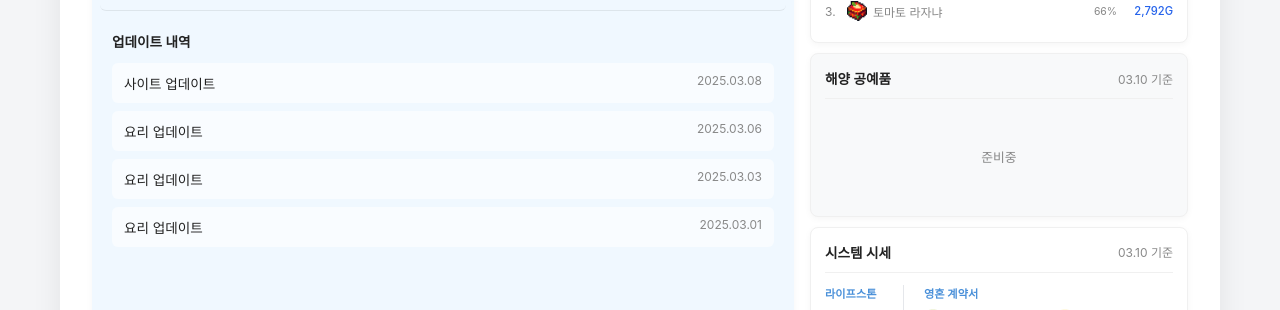
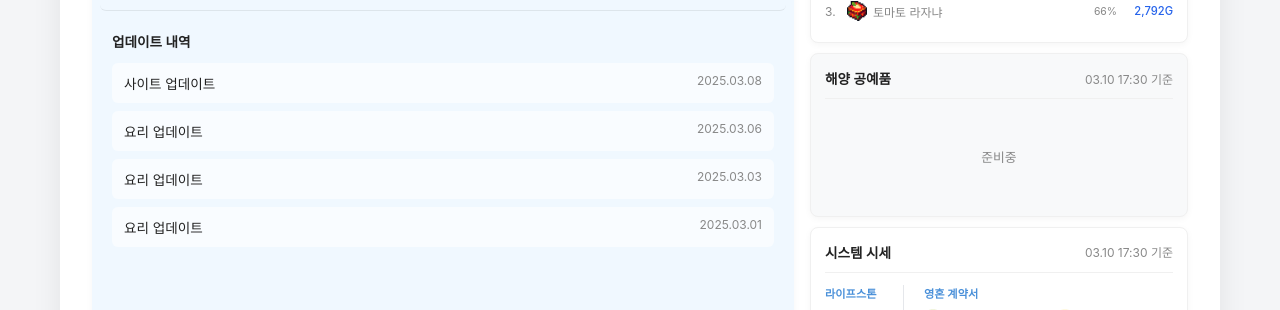
Before and after one commit to 1x0x7/107spa, a Next.js app: page / in a window 1280 px wide. Shown: the part 358-668 px from the top of the page. Built offline with nearby package versions, Linux system fonts and the light colour scheme.

Commit message:
날짜 수정

```diff
--- a/data/updates.ts
+++ b/data/updates.ts
@@ -6,9 +6,9 @@ export const PRICE_DATES = {
   cooking: "03.09 ~ 03.12",
 
   // 시스템 시세
-  system: "03.10 기준",
-  enchant: "03.10 기준",   // 라이프스톤
-  engrave: "03.10 기준",   // 영혼 계약서
+  system: "03.10 17:30 기준",
+  enchant: "03.10 17:30기준",   // 라이프스톤
+  engrave: "03.10 17:30 기준",   // 영혼 계약서
 }
 
 // ============================================
```
